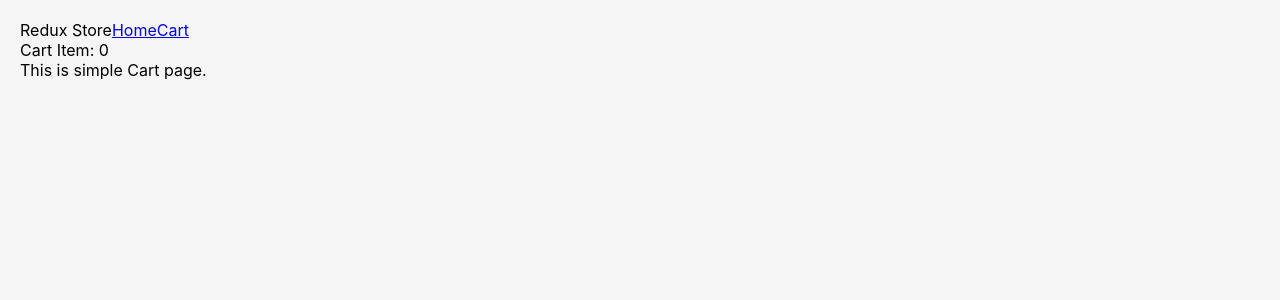
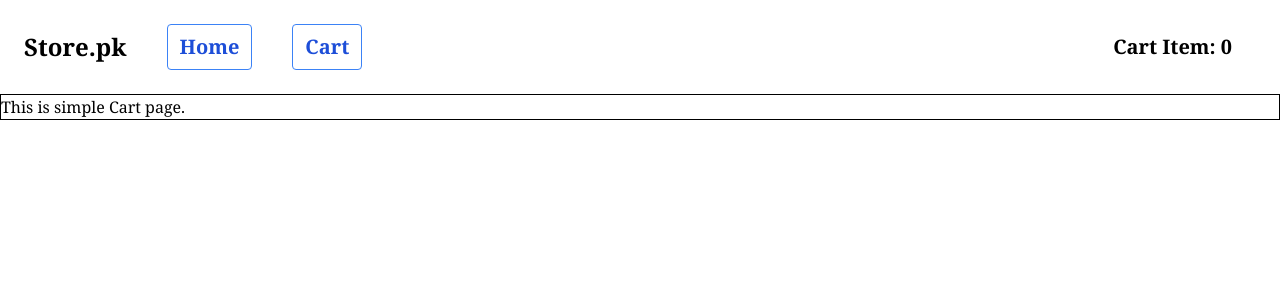
Before and after one commit to Yasir-Khan22/react-project, a React (Vite) app: page /cart in a window 1280 px wide. Shown: the top 300 px of the page. Built offline with nearby package versions, Linux system fonts and the light colour scheme.

Commit message:
Nav-links feature update

```diff
--- a/src/components/Navbar.jsx
+++ b/src/components/Navbar.jsx
@@ -3,13 +3,13 @@ import { Link } from "react-router-dom";
 
 const Navbar = () => {
     return (
-        <div className="flex justify-between items-center border border-green-800 m-5 p-5 text-xl font-semibold">
-            <div className="border border-black flex justify-around gap-10 m-1 p-1 text-xl">
-                <span className="logo">Redux Store</span>
-                <Link to={"/"} className="">Home</Link>
-                <Link to={"/cart"}>Cart</Link>
+        <div className="flex justify-between items-center m-2 p-2 text-xl font-semibold">
+            <div className="flex justify-around  items-center gap-10 m-1 p-1 text-xl">
+                <span className="logo text-2xl">Store.pk</span>
+                <Link to={"/"} className="px-3 bg-transparent hover:bg-blue-500 text-blue-700 font-semibold hover:text-white py-2 border border-blue-500 hover:border-transparent rounded">Home</Link>
+                <Link to={"/cart"} className="px-3 bg-transparent hover:bg-blue-500 text-blue-700 font-semibold hover:text-white py-2 border border-blue-500 hover:border-transparent rounded ">Cart</Link>
             </div>
-            <span className="">Cart Item: 0</span>
+            <span className="mr-[2rem]">Cart Item: 0</span>
         </div >
     )
 }
--- a/src/components/Products.jsx
+++ b/src/components/Products.jsx
@@ -20,11 +20,11 @@ const Products = () => {
         <div className="productsWrapper">
             {products.map((product) => (
                 <div className="card" key={product.id}>
-                    <img src={product.image} alt="" />
+                    <img className="h-20 flex m-auto" src={product.image} alt="" />
                     <h4>{product.title}</h4>
                     <h5>{product.price}</h5>
-                    <button onClick={() => handleAdd(product)} className="btn">
-                        Add to cart
+                    <button className="bg-blue-500 mt-4 hover:bg-blue-700 text-white font-bold py-2 px-4 rounded-full">
+                        Add to Cart
                     </button>
                 </div>
             ))}
--- a/src/main.css
+++ b/src/main.css
@@ -4,24 +4,12 @@
     margin: 0;
     padding: 0;
     box-sizing: border-box;
-}
-
-body {
-    margin: 0;
-    font-family: -apple-system, BlinkMacSystemFont, 'Segoe UI', 'Roboto',
-        'Oxygen', 'Ubuntu', 'Cantarell', 'Fira Sans', 'Droid Sans',
-        'Helvetica Neue', sans-serif;
-    -webkit-font-smoothing: antialiased;
-    -moz-osx-font-smoothing: grayscale;
-    padding: 20px;
-    background: whitesmoke;
-}
-
-img {
-    height: 80px;
+    font-family: Georgia, 'Times New Roman', Times, serif;
 }
 
 .card {
+    border: 1px solid black;
+    box-shadow: 10px 10px 10px 10px rgb(0 0 0 / 0.25);
     background: white;
     padding: 20px;
     text-align: center;
@@ -29,49 +17,8 @@ img {
 }
 
 .productsWrapper {
+    margin-top: 3rem;
     display: grid;
     grid-template-columns: repeat(4, 1fr);
     gap: 30px;
 }
-
-.btn {
-    border: none;
-    outline: none;
-    background: #764abc;
-    padding: 5px 10px;
-    color: #fff;
-    border-radius: 5px;
-    font-weight: bold;
-    cursor: pointer;
-    transition: all 0.3s ease-in-out;
-}
-
-.btn:hover {
-    background: #513282;
-}
-
-.heading {
-    padding: 25px 0;
-}
-
-.cartCount {
-    font-weight: bold;
-    text-transform: uppercase;
-    margin-left: 40px;
-}
-
-.navLink {
-    text-decoration: none;
-    color: black;
-    margin-left: 20px;
-}
-
-.cartCard {
-    display: flex;
-    align-items: center;
-    justify-content: space-between;
-    background: #fff;
-    margin-bottom: 20px;
-    padding: 14px;
-    border-radius: 5px;
-}
--- a/src/main.jsx
+++ b/src/main.jsx
@@ -2,6 +2,7 @@ import React from 'react'
 import ReactDOM from 'react-dom/client'
 import App from './App'
 import './main.css'
+import "./index.css"
 
 ReactDOM.createRoot(document.getElementById('root')).render(
   <React.StrictMode>
--- a/src/pages/Cart.jsx
+++ b/src/pages/Cart.jsx
@@ -2,7 +2,7 @@ import React from "react";
 
 const Cart = () => {
     return (
-        <div className="m-2 p-2 bg-gray-600 font-medium text-center text-lg text-[#fff]">This is simple Cart page.</div>
+        <div className="border border-black">This is simple Cart page.</div>
     )
 }
 export default Cart;
--- a/src/pages/Home.jsx
+++ b/src/pages/Home.jsx
@@ -5,6 +5,27 @@ const Home = () => {
     return (
         <div>
             <section>
+                <div className="mt-10 categories flex justify-around items-center gap-10">
+                    <h1 className="text-2xl"><strong>Welcome to Our Store</strong></h1>
+                    <ul>
+                        <li className="bg-transparent hover:bg-blue-500 text-blue-700 font-semibold hover:text-white py-2 px-4 border border-blue-500 hover:border-transparent rounded"><a href="#men">Men</a></li>
+                    </ul>
+                    <ul>
+                        <li className="bg-transparent hover:bg-blue-500 text-blue-700 font-semibold hover:text-white py-2 px-4 border border-blue-500 hover:border-transparent rounded"><a href="#women">Women</a></li>
+                    </ul>
+                    <ul>
+                        <li className="bg-transparent hover:bg-blue-500 text-blue-700 font-semibold hover:text-white py-2 px-4 border border-blue-500 hover:border-transparent rounded"><a href="#ssd">SSd's</a></li>
+                    </ul>
+                    <ul>
+                        <li className="bg-transparent hover:bg-blue-500 text-blue-700 font-semibold hover:text-white py-2 px-4 border border-blue-500 hover:border-transparent rounded"><a href="#bags">Bags</a></li>
+                    </ul>
+                    <ul>
+                        <li className="bg-transparent hover:bg-blue-500 text-blue-700 font-semibold hover:text-white py-2 px-4 border border-blue-500 hover:border-transparent rounded"><a href="#rings">Rings</a></li>
+                    </ul>
+                    <ul>
+                        <li className="bg-transparent hover:bg-blue-500 text-blue-700 font-semibold hover:text-white py-2 px-4 border border-blue-500 hover:border-transparent rounded">LCD's<a href="#lcds"></a></li>
+                    </ul>
+                </div>
                 <Products />
             </section>
 
```
